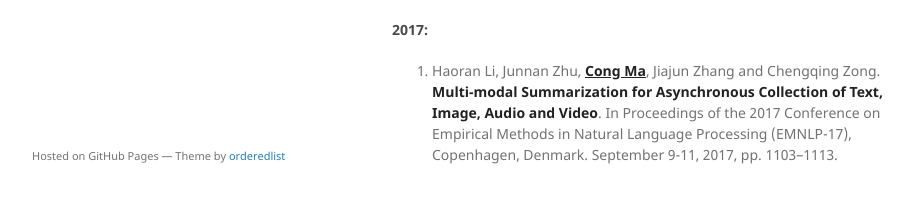
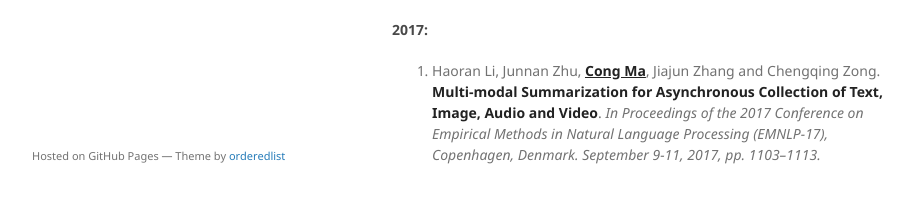
Before and after one commit to EriCongMa/ericongma.github.io, a Jekyll site: the page built from index.md, in a window 1280 px wide and 1281 px high. Shown: the part 1046-1249 px from the top of the window, without its empty margins (178-1101 px from the left). Built offline with Jekyll 4.4.1, drawn with Linux system fonts in a browser that asks for light colours; our own code applies the rules of GitHub Pages for plain Markdown files; part of the change alters nothing that is shown.

Commit message:
fast_push

```diff
--- a/index.md
+++ b/index.md
@@ -48,10 +48,10 @@ Multimodal Information Processing
 
 #### 2018:
 
-1. Haoran Li, Junnan Zhu, **<u>Cong Ma</u>**, Jiajun Zhang and Chengqing Zong. **Read, Watch, Listen and Summarize: Multi-modal Summarization for Asynchronous Text, Image, Audio and Video**. *To Appear in IEEE Transactions on Knowledge and Data Engineering.*
+1. Haoran Li, Junnan Zhu, **<u>Cong Ma</u>**, Jiajun Zhang and Chengqing Zong.  [**Read, Watch, Listen and Summarize: Multi-modal Summarization for Asynchronous Text, Image, Audio and Video**](https://github.com/EriCongMa/Publications-of-EriC.MA/blob/master/Journal_Papers/2018-TKDE-CongMa.pdf). *To Appear in IEEE Transactions on Knowledge and Data Engineering.*
 
 
 
 #### 2017:
 
-1. Haoran Li, Junnan Zhu, **<u>Cong Ma</u>**, Jiajun Zhang and Chengqing Zong. [**Multi-modal Summarization for Asynchronous Collection of Text, Image, Audio and Video**](http://www.nlpr.ia.ac.cn/cip/ZongPublications/2017/LihaoranEmnlp.pdf). In Proceedings of the 2017 Conference on Empirical Methods in Natural Language Processing (EMNLP-17), Copenhagen, Denmark. September 9-11, 2017, pp. 1103--1113.
+1. Haoran Li, Junnan Zhu, **<u>Cong Ma</u>**, Jiajun Zhang and Chengqing Zong. [**Multi-modal Summarization for Asynchronous Collection of Text, Image, Audio and Video**](https://github.com/EriCongMa/Publications-of-EriC.MA/blob/master/Conference_Papers/2017-EMNLP-CongMa.pdf). *In Proceedings of the 2017 Conference on Empirical Methods in Natural Language Processing (EMNLP-17), Copenhagen, Denmark. September 9-11, 2017, pp. 1103--1113.*
```
